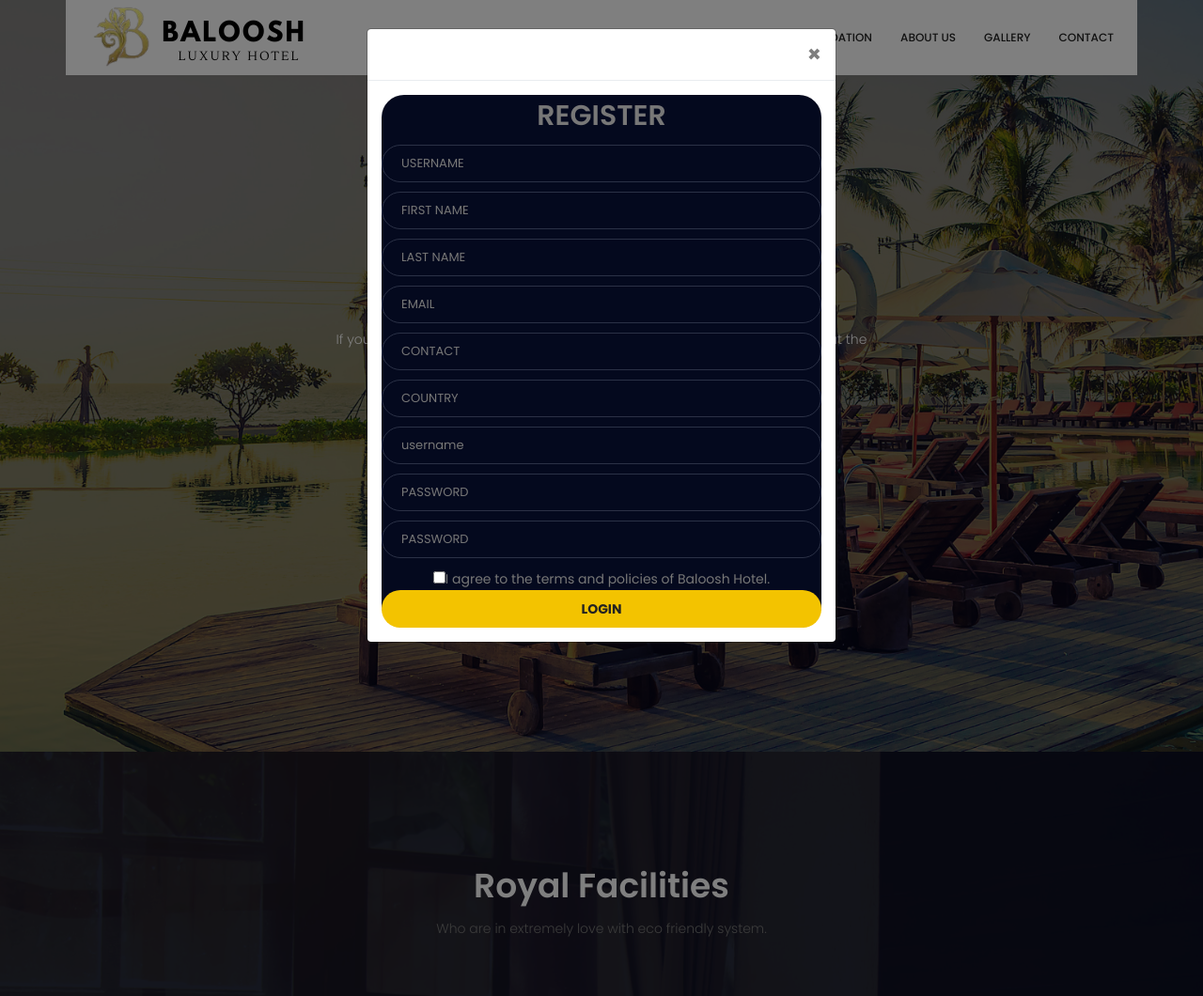
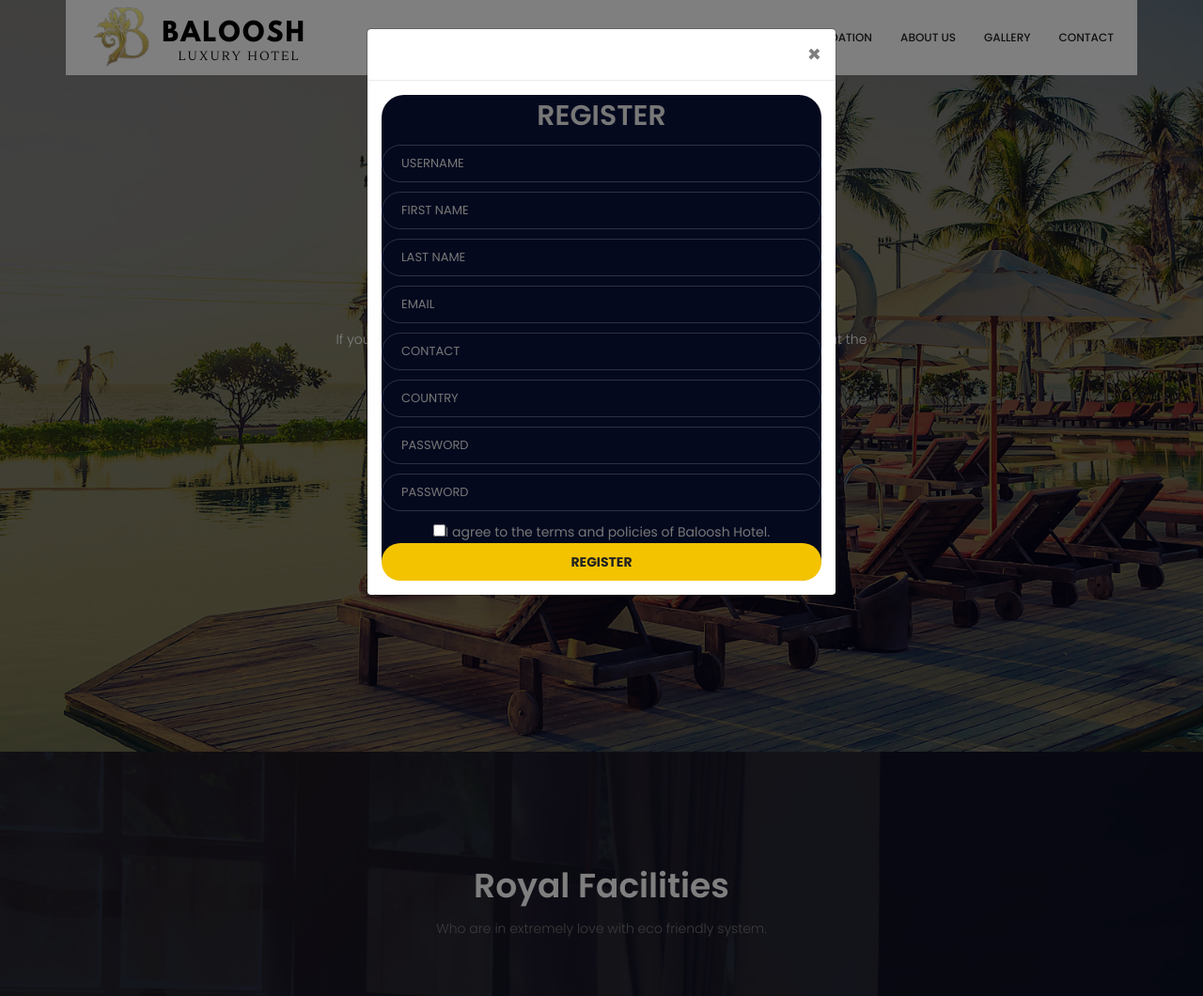
Before and after one commit to latrondav/hotel-booking, a Django app: page / in a window 1280 px wide, after a click on "REGISTER". Shown: the whole page at 94% size. Run offline with Django 4.2, Linux system fonts and the light colour scheme; some libraries are stand-ins or nearby versions.

Commit message:
register update

```diff
--- a/baloosh/templates/home.html
+++ b/baloosh/templates/home.html
@@ -179,7 +179,7 @@
                     <div class="modal-body">
                         <div style="border-radius: 1.5rem; background-color: #04091e;" >
                             <div class="book_tabel_item ">
-                                <form action="/" method="POST">
+                                <form action="/login/" method="POST">
                                     {% csrf_token %}
                                         <div class="form-group">
                                             <div class='text-center'>
@@ -232,7 +232,7 @@
                     <div class="modal-body">
                         <div style="border-radius: 1.5rem; background-color: #04091e;" >
                             <div class="book_tabel_item ">
-                                <form action="" method="POST">
+                                <form action="/register/" method="POST">
                                     {% csrf_token %}
                                         <div class="form-group">
                                             <div class='text-center'>
@@ -246,12 +246,12 @@
                                         </div>
                                         <div class="form-group">
                                             <div class='input-group'>
-                                                <input type="text" class="form-control" style="border-radius: 5rem;" id="fname" name="fname" placeholder="FIRST NAME" required="">
+                                                <input type="text" class="form-control" style="border-radius: 5rem;" id="firstname" name="firstname" placeholder="FIRST NAME" required="">
                                             </div>
                                         </div>
                                         <div class="form-group">
                                             <div class='input-group'>
-                                                <input type="text" class="form-control" style="border-radius: 5rem;" id="lname" name="lname" placeholder="LAST NAME" required="">
+                                                <input type="text" class="form-control" style="border-radius: 5rem;" id="lastname" name="lastname" placeholder="LAST NAME" required="">
                                             </div>
                                         </div>
                                         <div class="form-group">
@@ -271,11 +271,6 @@
                                         </div>
                                         <div class="form-group">
                                             <div class='input-group'>
-                                                <input type="text" class="form-control" style="border-radius: 5rem;" id="username" name="username" placeholder="username" required="">
-                                            </div>
-                                        </div>
-                                        <div class="form-group">
-                                            <div class='input-group'>
                                                 <input type="password" class="form-control" style="border-radius: 5rem;" id="pass1" name="pass1" placeholder="PASSWORD" required="">
                                             </div>
                                         </div>
@@ -291,7 +286,7 @@
                                         </div>
                                         <div class="form-group">
                                             <div class='text-center' >
-                                                <button type="submit" class="book_now_btn button_hover" style="border-radius: 5rem;"><strong>LOGIN</strong></button>
+                                                <button type="submit" class="book_now_btn button_hover" style="border-radius: 5rem;"><strong>REGISTER</strong></button>
                                             </div>
                                         </div>
                                 </form>
--- a/baloosh/urls.py
+++ b/baloosh/urls.py
@@ -2,7 +2,9 @@ from django.urls import path
 from . import views
 
 urlpatterns = [
-    path ('', views.home),
+    path('', views.home),
+    path('login/', views.home_login),
+    path('register/', views.home_register),
     path('about/', views.about),
     path('accomodation/', views.accomodation),
     path('gallery/', views.gallery),
--- a/baloosh/views.py
+++ b/baloosh/views.py
@@ -3,11 +3,14 @@ from django.http import HttpResponse
 from django.contrib.auth import authenticate, login, logout
 from django.contrib import messages
 from baloosh.models import contact
+from django.contrib.auth.models import User
 from booking import settings
 
 # Create your views here.
+def home(request):
+    return render(request, 'home.html')
 
-def home(request):
+def home_login(request):
     if request.method == "POST":
         username = request.POST['username']
         pass1 = request.POST['pass1']
@@ -30,7 +33,51 @@ def home(request):
 
     return render(request, 'home.html')
 
+def home_register(request):
+    if request.method == "POST":
+        username = request.POST['username']
+        firstname = request.POST['firstname']
+        lastname = request.POST['lastname']
+        email = request.POST['email']
+        contact = request.POST['contact']
+        country = request.POST['country']
+        pass1 = request.POST['pass1']
+        pass2 = request.POST['pass2']
 
+        if User.objects.filter(username=username):
+            messages.error(request, "Username already exist! Please use some other username, thank you.")
+            return redirect('/')
+
+        if User.objects.filter(email=email):
+            messages.error(request, "Email already registered!")
+            return redirect('/')
+
+        if len(username)>10:
+            messages.error(request, "Username must be under 10 characters")
+            return redirect('/')
+
+        if len(contact)<10:
+            messages.error(request, "Username must be under 10 characters")
+            return redirect('/')
+
+        if pass1 != pass2:
+            messages.error(request, "Passwords didn't match")
+            return redirect('/')
+
+        if not username.isalnum():
+            messages.error(request, "Username must be Alpha-Numeric!")
+            return redirect('/')
+
+        myuser = User.objects.create_user(username, email, pass1)
+        myuser.first_name = firstname
+        myuser.last_name = lastname
+        myuser.contact = contact
+        myuser.country = country
+        myuser.is_active = True
+        myuser.save()
+        messages.success(request, "ACCOUNT CREATED SUCCESSFULLY, PROCEED TO LOGIN")
+
+    return render(request, "home.html")
 
 def about(request):
     return render(request, 'about.html')
```
Also changed, not shown: db.sqlite3.
